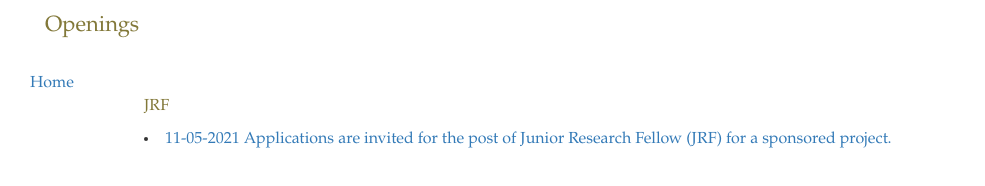
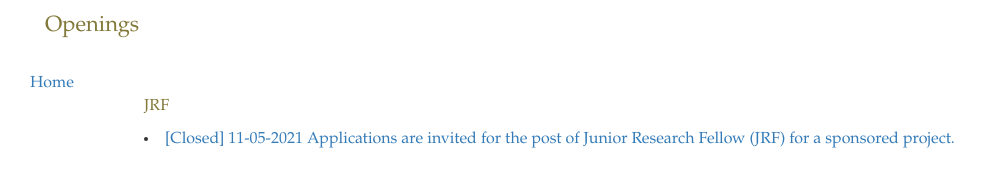
Before and after one commit to safvan/safvan.github.io, a plain HTML site: page openings.html in a window 1280 px wide. Shown: the whole page, without its empty margins (40-1025 px from the left). Drawn offline with nearby package versions, Linux system fonts and the light colour scheme.

Commit message:
JRF closed

```diff
--- a/openings.html
+++ b/openings.html
@@ -34,7 +34,7 @@
      <div class="col-xs-12">
 
                 <p style="color:#827839">JRF</p>
-                <li><a href="https://www.iith.ac.in/assets/files/careers/staff/RA_advertisement_S144-11-05-2021.pdf" target="_blank"> 11-05-2021 Applications are invited for the post of Junior Research Fellow (JRF) for a sponsored project.</a></li>
+                <li><a href="https://www.iith.ac.in/assets/files/careers/staff/RA_advertisement_S144-11-05-2021.pdf" target="_blank"> [Closed] 11-05-2021 Applications are invited for the post of Junior Research Fellow (JRF) for a sponsored project.</a></li>
 
         </div>
 </div>
```
